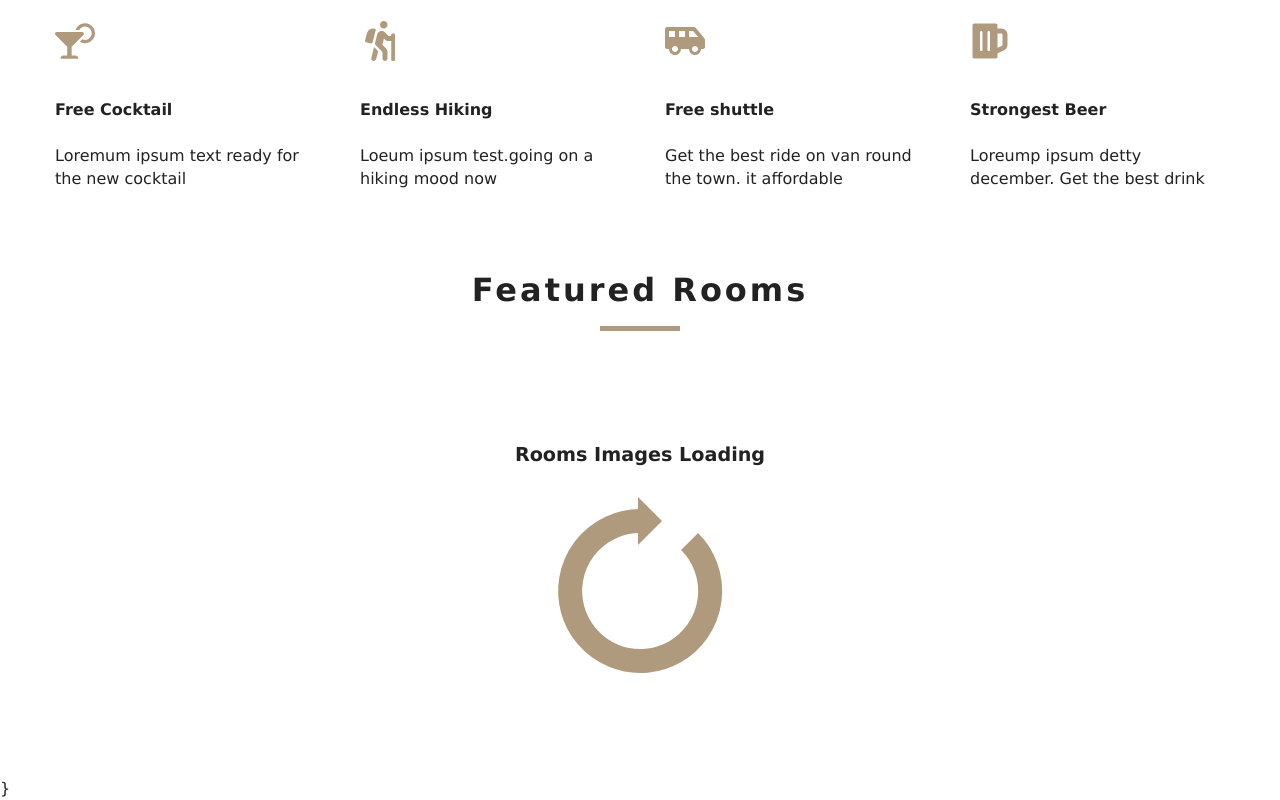
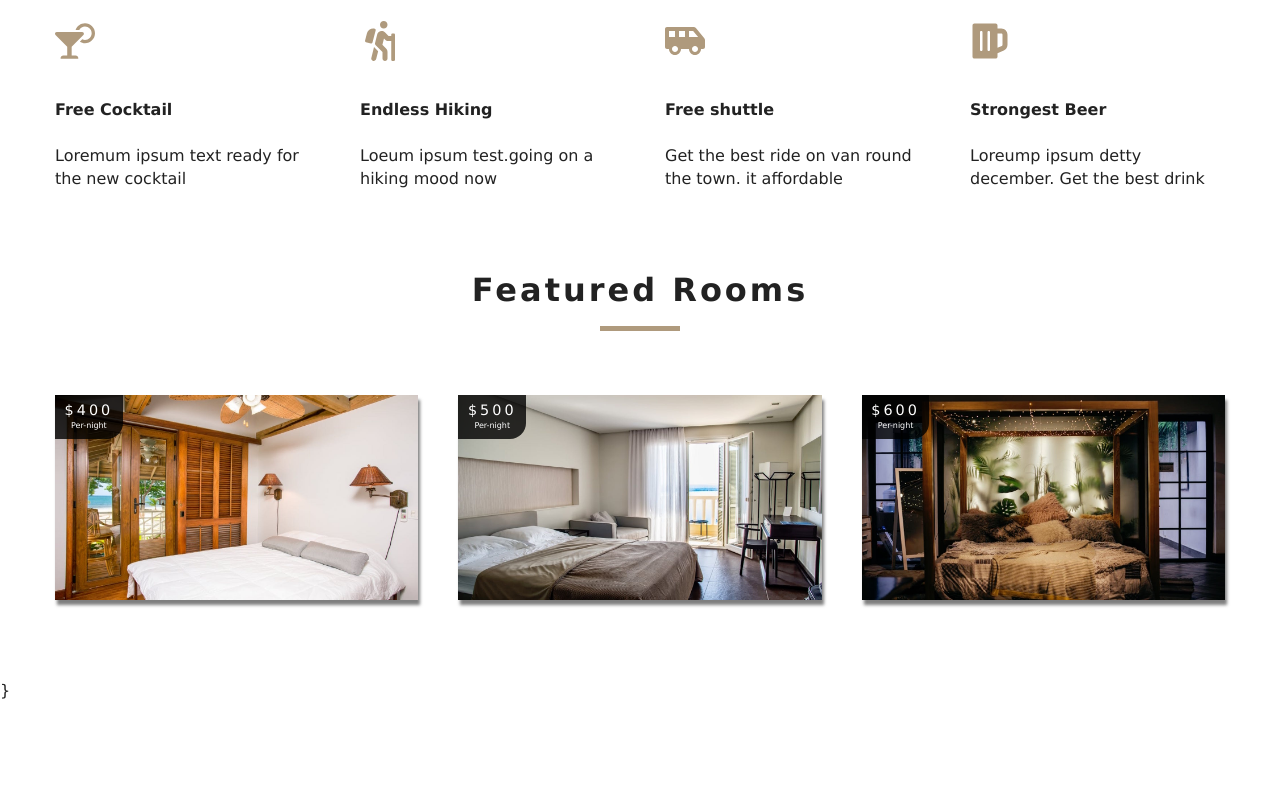
Before and after one commit to jamesoyanna/hotel-app, a React (Create React App) app: page / in a window 1280 px wide. Shown: the part 906-1706 px from the top of the page. After the commit the page ends 1608 px from the top, so only its background shows below. Built offline with nearby package versions, Linux system fonts and the light colour scheme.

Commit message:
rendered the room components

```diff
--- a/src/components/FeaturedRooms.js
+++ b/src/components/FeaturedRooms.js
@@ -2,7 +2,7 @@
 import { RoomContext } from '../context';
 import Title from './Title';
 import Room from './Room';
-import Loading from '../components/Loading';
+import Loading from './Loading';
 
 export class FeaturedRooms extends Component {
     static contextType = RoomContext;
@@ -16,10 +16,8 @@
           <section className="featured-rooms">
             <Title title="Featured Rooms" />
             <div className="featured-rooms-center">
-{loading ? <Loading />: rooms}
+              {loading ? <Loading />: rooms}
             </div>
-
-          <Loading />
           </section>
         );
     }
--- a/src/components/Loading.js
+++ b/src/components/Loading.js
@@ -1,13 +1,11 @@
-import React from 'react';
-import image from '../images/gif/loading-arrow.gif';
-const Loading = () => {
-    return (
-        <div className="loading">
-            <h4>Rooms images loading</h4>
-            <img src={image} alt="data"></img>
+import React from "react";
+import loadingGif from "../images/gif/loading-arrow.gif";
 
-        </div>
-    );
+export default function Loading() {
+  return (
+    <div className="loading">
+      <h4>rooms data loading...</h4>
+      <img src={loadingGif} alt="" />
+    </div>
+  );
 }
-
-export default Loading;
--- a/src/components/Room.js
+++ b/src/components/Room.js
@@ -1,10 +1,24 @@
 import React from 'react';
+import { Link } from 'react-router-dom';
+import defaultImg from '../images/room-1.jpeg';
 
-const Room = () => {
+const Room = ({ room }) => {
+   const {name, slug, images, price} = room;
+   //console.log(name);
     return (
-        <div>
-            Hello from room
+      <article className="room">
+        <div className="img-container">
+          <img src={images[0] || defaultImg} alt="single room" />
+          <div className="price-top">
+            <h6>${price}</h6>
+            <p>Per-night</p>
+          </div>
+          <Link to={`/rooms/${slug}`}
+          className="btn-primary room-link">
+           Features
+          </Link>
         </div>
+      </article>
     );
 }
 
--- a/src/context.js
+++ b/src/context.js
@@ -2,25 +2,23 @@
 import items from './data';
 const RoomContext = React.createContext();
 class RoomProvider extends Component {
-
   state = {
-        rooms:[],
-        sortedRooms:[],
+    rooms: [],
+    sortedRooms: [],
     featuredRooms: [],
     loading: true
-    }
+  };
 
   //Get Data
-componentDidMount(){
-let rooms  = this.formatData(items);
-let featuredRooms = rooms.filter(room=>room.featured ===true);
+  componentDidMount() {
+    let rooms = this.formatData(items);
+    let featuredRooms = rooms.filter(room => room.featured === true);
     this.setState({
       rooms,
       featuredRooms,
       sortedRooms: rooms,
       loading: false
-})
-
+    });
   }
 
   formatData(items){
@@ -28,15 +26,17 @@
       let id = item.sys.id
       let images = item.fields.images.map(image=>
       image.fields.file.url)
-    let room = {...items.fields,images, id}
+      let room = {...item.fields,images, id}
       return room
   });
-return tempItems
+
+
+    return tempItems;
   }
 
   render() {
     return (
-            <RoomContext.Provider value={{...this.state}}>
+      <RoomContext.Provider value={{ ...this.state }}>
         {this.props.children}
       </RoomContext.Provider>
     );
```
Lines whose indentation alone changed are shown as unchanged.
